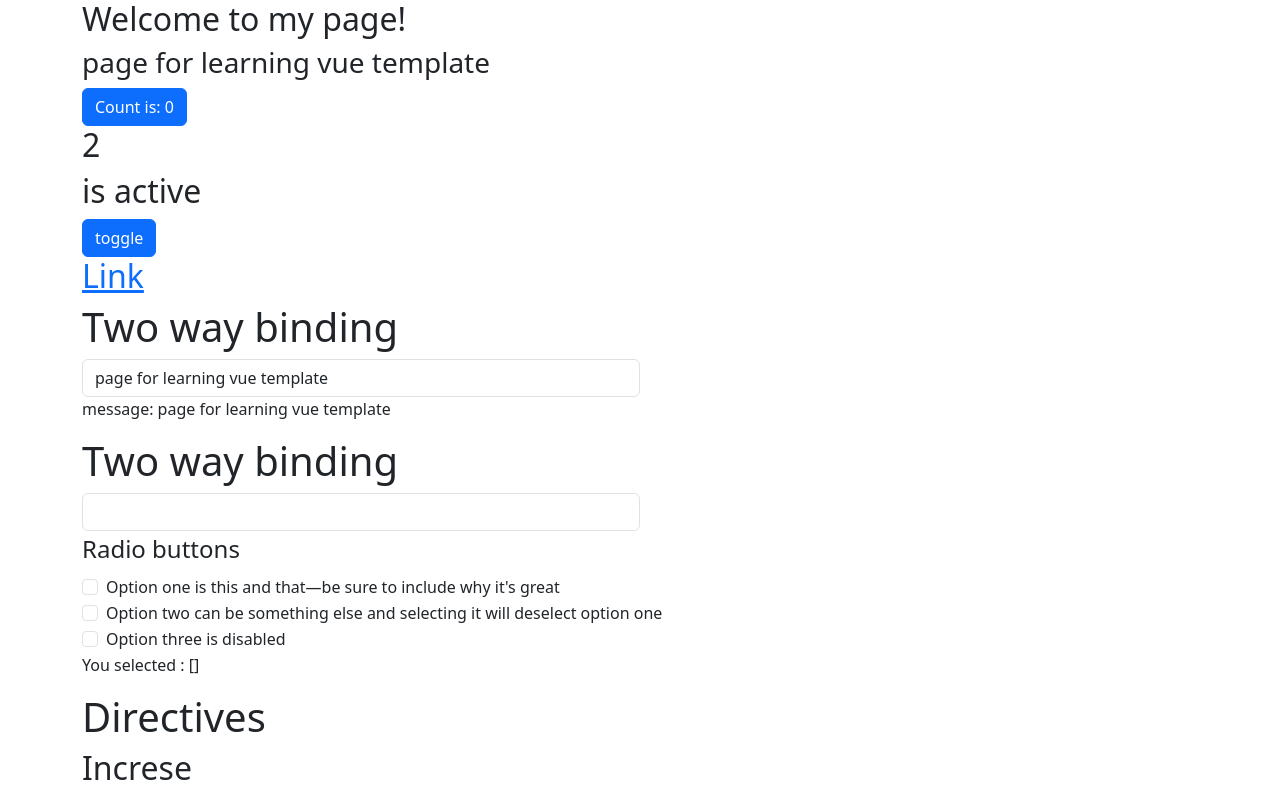
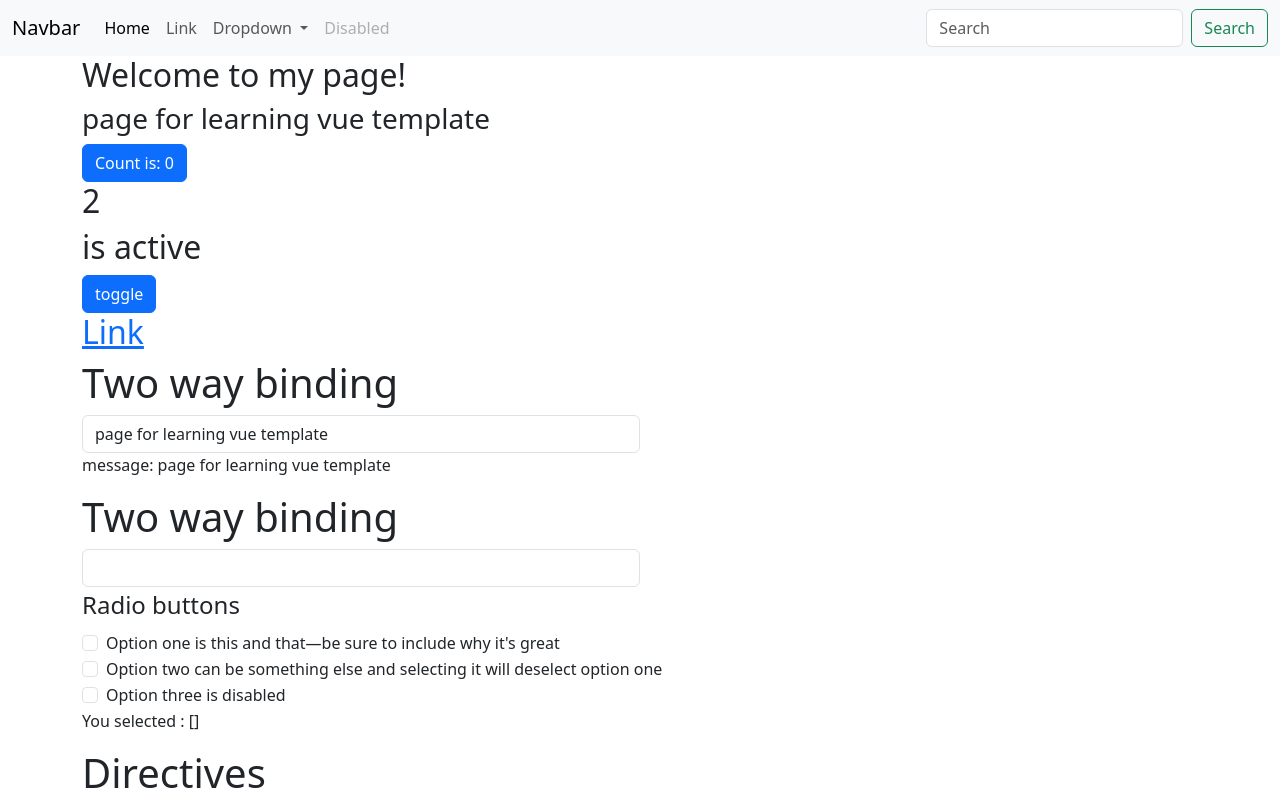
Before and after one commit to bmalvo/VueJS-introduction, a Vue app in the folder VueJS-CrashCourse/: page / in a window 1280 px wide. Shown: the top 800 px of the page. Built offline with nearby package versions, Linux system fonts and the light colour scheme.

Commit message:
add boostrapp navbar

```diff
--- a/VueJS-CrashCourse/src/App.vue
+++ b/VueJS-CrashCourse/src/App.vue
@@ -19,15 +19,18 @@
 const listItems = ref([
   {
     id: 1,
-    genre: 'dog'
+    genre: 'dog',
+    name: 'Fafik'
   },
   {
     id: 2,
-    genre: 'cat'
+    genre: 'cat',
+    name: 'ninja'
   },
   {
     id: 3,
-    genre: 'turtle'
+    genre: 'turtle',
+    name: 'Leon'
   }
 ])
 
@@ -60,6 +63,45 @@
 
 
 <template>
+
+  <!-- Navbar -->
+
+  <nav class="navbar navbar-expand-lg navbar-light bg-light">
+  <div class="container-fluid">
+    <a class="navbar-brand" href="#">Navbar</a>
+    <button class="navbar-toggler" type="button" data-bs-toggle="collapse" data-bs-target="#navbarSupportedContent" aria-controls="navbarSupportedContent" aria-expanded="false" aria-label="Toggle navigation">
+      <span class="navbar-toggler-icon"></span>
+    </button>
+    <div class="collapse navbar-collapse" id="navbarSupportedContent">
+      <ul class="navbar-nav me-auto mb-2 mb-lg-0">
+        <li class="nav-item">
+          <a class="nav-link active" aria-current="page" href="#">Home</a>
+        </li>
+        <li class="nav-item">
+          <a class="nav-link" href="#">Link</a>
+        </li>
+        <li class="nav-item dropdown">
+          <a class="nav-link dropdown-toggle" href="#" id="navbarDropdown" role="button" data-bs-toggle="dropdown" aria-expanded="false">
+            Dropdown
+          </a>
+          <ul class="dropdown-menu" aria-labelledby="navbarDropdown">
+            <li><a class="dropdown-item" href="#">Action</a></li>
+            <li><a class="dropdown-item" href="#">Another action</a></li>
+            <li><hr class="dropdown-divider"></li>
+            <li><a class="dropdown-item" href="#">Something else here</a></li>
+          </ul>
+        </li>
+        <li class="nav-item">
+          <a class="nav-link disabled" href="#" tabindex="-1" aria-disabled="true">Disabled</a>
+        </li>
+      </ul>
+      <form class="d-flex">
+        <input class="form-control me-2" type="search" placeholder="Search" aria-label="Search">
+        <button class="btn btn-outline-success" type="submit">Search</button>
+      </form>
+    </div>
+  </div>
+</nav>
 
   <div class="container" id="app">
     <Welcome/>
@@ -168,6 +210,7 @@
 
 <style scoped>
 
+/* @import '../node_modules/boostrap'; */
 
 .static{
   color: rgb(62, 15, 202);
```
